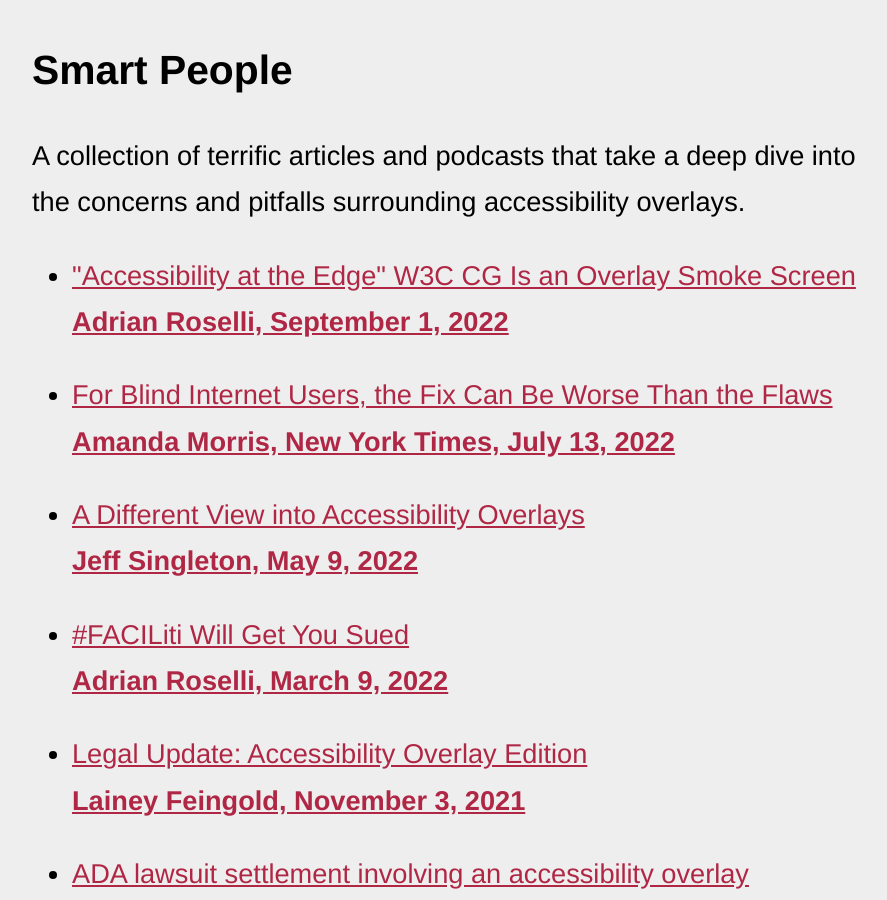
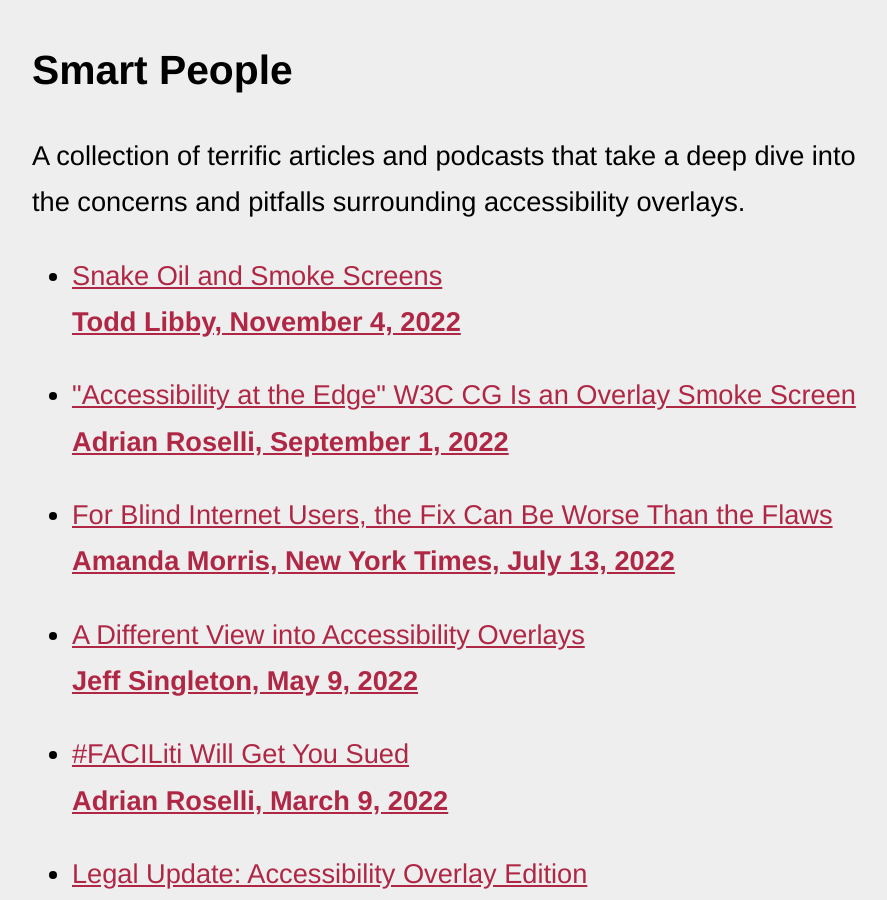
Before and after one commit to michaelspellacy/shouldiuseanaccessibilityoverlay-com, a Jekyll site: the page built from index.html, in a window 1280 px wide and 900 px high, scrolled down 4184 px. Shown: the whole window, without its empty margins (178-1065 px from the left). Built offline with Jekyll 4.4.1, drawn with Linux system fonts in a browser that asks for light colours.

Commit message:
New article by Todd Libby.

```diff
--- a/_layouts/default.html
+++ b/_layouts/default.html
@@ -56,6 +56,7 @@
         <p>A collection of terrific articles and podcasts that take a deep dive into the concerns and pitfalls surrounding accessibility overlays.</p>
 
         <ul class="articles">
+          <li><a href="https://toddl.dev/posts/snake-oil-and-smoke-screens/">Snake Oil and Smoke Screens <span>Todd Libby, November 4, 2022</span></a></li>
           <li><a href="https://adrianroselli.com/2022/09/accessibility-at-the-edge-w3c-cg-is-an-overlay-smoke-screen.html">"Accessibility at the Edge" W3C CG Is an Overlay Smoke Screen <span>Adrian Roselli, September 1, 2022</span></a></li>
           <li><a href="https://www.nytimes.com/2022/07/13/technology/ai-web-accessibility.html">For Blind Internet Users, the Fix Can Be Worse Than the Flaws <span>Amanda Morris, New York Times, July 13, 2022</span></a></li>
           <li><a href="https://convergeaccessibility.com/2022/05/09/a-different-view-into-accessibility-overlays/">A Different View into Accessibility Overlays <span>Jeff Singleton, May 9, 2022</span></a></li>
```
